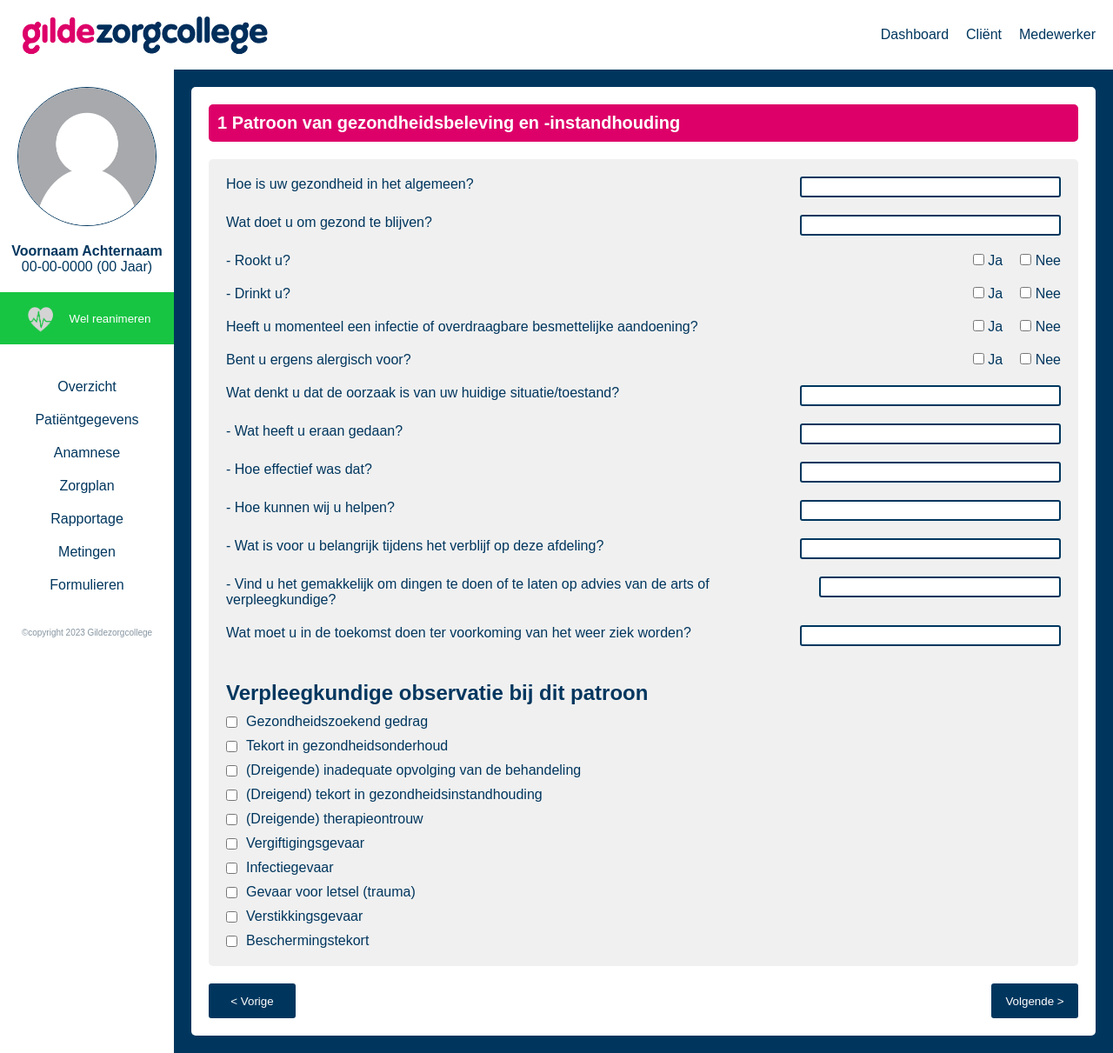
After one commit to GildeOpleidingen/DigitaalPatientenDossier, a PHP site: page /vragenlijst.php in a window 1280 px wide. The commit adds this page. Shown: the whole page at 87% size. Run offline with PHP 8.4, Linux system fonts and the light colour scheme.

Commit message:
Front-end vragenlijst

```diff
--- a/Includes/sidebar.css
+++ b/Includes/sidebar.css
@@ -73,3 +73,8 @@ a{
     text-decoration: none;
     list-style-type: none;
 }
+
+.copyright {
+    font-size: 10px;
+    color: rgba(53, 79, 99, 0.6);
+}
--- a/Includes/sidebar.php
+++ b/Includes/sidebar.php
@@ -29,6 +29,7 @@
                     <a href="#">Metingen</a>
                     <a href="#">Formulieren</a>
                 </ul>
+                <p class="copyright">©copyright 2023 Gildezorgcollege</p>
             </div>
         </div>
 	</body>
--- /dev/null
+++ b/vragenlijst.css
@@ -0,0 +1,110 @@
+.main{
+    display: flex;
+    flex-direction: row;
+    height: 100vh;
+    width: 100%;
+}
+
+.content{
+    height: 100%;
+    width: 100%;
+    background-color: #00365E;
+    padding: 20px;
+    padding-top: 100px;
+}
+
+.form-content{
+    height: 100%;
+    width: 100%;
+    overflow: auto;
+    display: flex;
+    flex-direction: column;
+    gap: 20px;
+    background-color: white;
+    border-radius: 5px;
+    padding: 20px;
+}
+
+.pages{
+    padding: 10px;
+    border-radius: 5px;
+    font-weight: bold;
+    font-size: 20px;
+    color: white;
+    background-color: #DD0069;
+}
+
+.form{
+    height: 100%;
+    width: 100%;
+    background-color: rgb(240, 240, 240);
+    border-radius: 5px;
+    overflow: auto;
+}
+
+.questionnaire{
+    height: 100%;
+    display: flex;
+    flex-direction: column;
+    gap: 20px;
+    padding: 20px;
+    color: #00365E;
+}
+
+.question{
+    display: flex;
+    justify-content: space-between;
+    gap: 50px;
+}
+
+.questions, .results{
+    display: flex;
+    flex-direction: column;
+    gap: 20px;
+    padding: 20px;
+}
+
+input[type="text"] {
+    width: 300px;
+    height: 0px;
+    padding: 10px;
+    border: 2px solid #00365E;
+    border-radius: 3px;
+}
+
+.checkboxes{
+    display: flex;
+    gap: 20px;
+}
+
+.observation{
+    display: flex;
+    flex-direction: column;
+    gap: 10px;
+    padding-top: 20px;
+    padding-bottom: 20px;
+}
+
+.observe{
+    display: flex;
+    align-items: center;
+    gap: 10px;
+}
+
+.submit{
+    width: 100%;
+    gap: 10px;
+    display: flex;
+    justify-content: space-between;
+}
+
+.submit button {
+    border: 0px;
+    border-radius: 3px;
+    padding: 5px;
+    height: 40px;
+    width: 100px;
+    background-color: #00365E;
+    color: white;
+    cursor: pointer;
+}
--- /dev/null
+++ b/vragenlijst.php
@@ -0,0 +1,81 @@
+<!DOCTYPE html>
+<html lang="en">
+<head>
+    <meta charset="UTF-8">
+    <meta name="viewport" content="width=device-width, initial-scale=1.0">
+	<link rel="Stylesheet" href="vragenlijst.css">
+    <title>Formulieren</title>
+</head>
+<body>
+        <?php
+            include 'Includes/header.php';
+        ?>
+    <div class="main">
+        <?php
+            include 'Includes/sidebar.php';
+        ?>
+
+        <div class="content">
+            <div class="form-content">
+            <div class="pages">1 Patroon van gezondheidsbeleving en -instandhouding</div>
+                <div class="form">
+                    <div class="questionnaire">
+                        <div class="question"><p>Hoe is uw gezondheid in het algemeen?</p><input type="text"></div>
+                        <div class="question"><p>Wat doet u om gezond te blijven?</p><input type="text"></div>
+                        <div class="question"><p>- Rookt u?</p>
+                            <div class="checkboxes">
+                                <div><input type="checkbox"> Ja</div>
+                                <div><input type="checkbox"> Nee</div>
+                            </div>
+                        </div>
+                        <div class="question"><p>- Drinkt u?</p>
+                            <div class="checkboxes">
+                                <div><input type="checkbox"> Ja</div>
+                                <div><input type="checkbox"> Nee</div>
+                            </div>
+                        </div>
+                        <div class="question"><p>Heeft u momenteel een infectie of overdraagbare besmettelijke aandoening?</p>
+                            <div class="checkboxes">
+                                <div><input type="checkbox"> Ja</div>
+                                <div><input type="checkbox"> Nee</div>
+                            </div>
+                        </div>
+                        <div class="question"><p>Bent u ergens alergisch voor?</p>
+                            <div class="checkboxes">
+                                <div><input type="checkbox"> Ja</div>
+                                <div><input type="checkbox"> Nee</div>
+                            </div>
+                        </div>
+                        <div class="question"><p>Wat denkt u dat de oorzaak is van uw huidige situatie/toestand?</p><input type="text"></div>
+                        <div class="question"><p>- Wat heeft u eraan gedaan?</p><input type="text"></div>
+                        <div class="question"><p>- Hoe effectief was dat?</p><input type="text"></div>
+                        <div class="question"><p>- Hoe kunnen wij u helpen?</p><input type="text"></div>
+                        <div class="question"><p>- Wat is voor u belangrijk tijdens het verblijf op deze afdeling?</p><input type="text"></div>
+                        <div class="question"><p>- Vind u het gemakkelijk om dingen te doen of te laten op advies van de arts of verpleegkundige?</p><input type="text"></div>
+                        <div class="question"><p>Wat moet u in de toekomst doen ter voorkoming van het weer ziek worden?</p><input type="text"></div>
+
+                        <div class="observation">
+                            <h2>Verpleegkundige observatie bij dit patroon</h2>
+                            <div class="question"><div class="observe"><input type="checkbox"><p>Gezondheidszoekend gedrag</p></div></div>
+                            <div class="question"><div class="observe"><input type="checkbox"><p>Tekort in gezondheidsonderhoud</p></div></div>
+                            <div class="question"><div class="observe"><input type="checkbox"><p>(Dreigende) inadequate opvolging van de behandeling</p></div></div>
+                            <div class="question"><div class="observe"><input type="checkbox"><p>(Dreigend) tekort in gezondheidsinstandhouding</p></div></div>
+                            <div class="question"><div class="observe"><input type="checkbox"><p>(Dreigende) therapieontrouw</p></div></div>
+                            <div class="question"><div class="observe"><input type="checkbox"><p>Vergiftigingsgevaar</p></div></div>
+                            <div class="question"><div class="observe"><input type="checkbox"><p>Infectiegevaar</p></div></div>
+                            <div class="question"><div class="observe"><input type="checkbox"><p>Gevaar voor letsel (trauma)</p></div></div>
+                            <div class="question"><div class="observe"><input type="checkbox"><p>Verstikkingsgevaar</p></div></div>
+                            <div class="question"><div class="observe"><input type="checkbox"><p>Beschermingstekort</p></div></div>
+                        </div>
+                    </div>
+                </div>
+                <div class="submit">
+                    <button id="vorige">< Vorige</button>
+                    <button>Volgende ></button>
+                </div>
+            </div>
+        </div>
+    </div>
+
+</body>
+</html>
```
Also changed, not shown: formulieren.css (added, +92 -0 lines), formulieren.php (added, +37 -0 lines).
